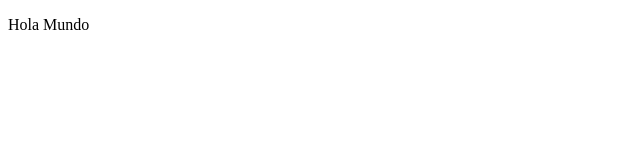
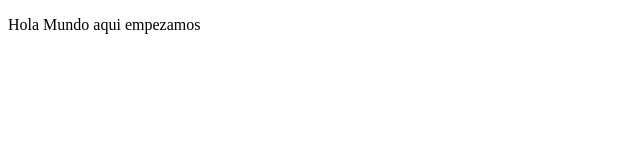
Before and after one commit to Rancesd/aprendiendoterminales, a plain HTML site: page index.html in a window 1280 px wide. Shown: the whole page, without its empty margins (0-640 px from the left). Drawn offline with Linux system fonts and the light colour scheme.

Commit message:
Âcambios1

```diff
--- a/index.html
+++ b/index.html
@@ -8,7 +8,7 @@
 </head>
 <body>
     <p>
-        Hola Mundo
+        Hola Mundo aqui empezamos
     </p>
 
 </body>
```
